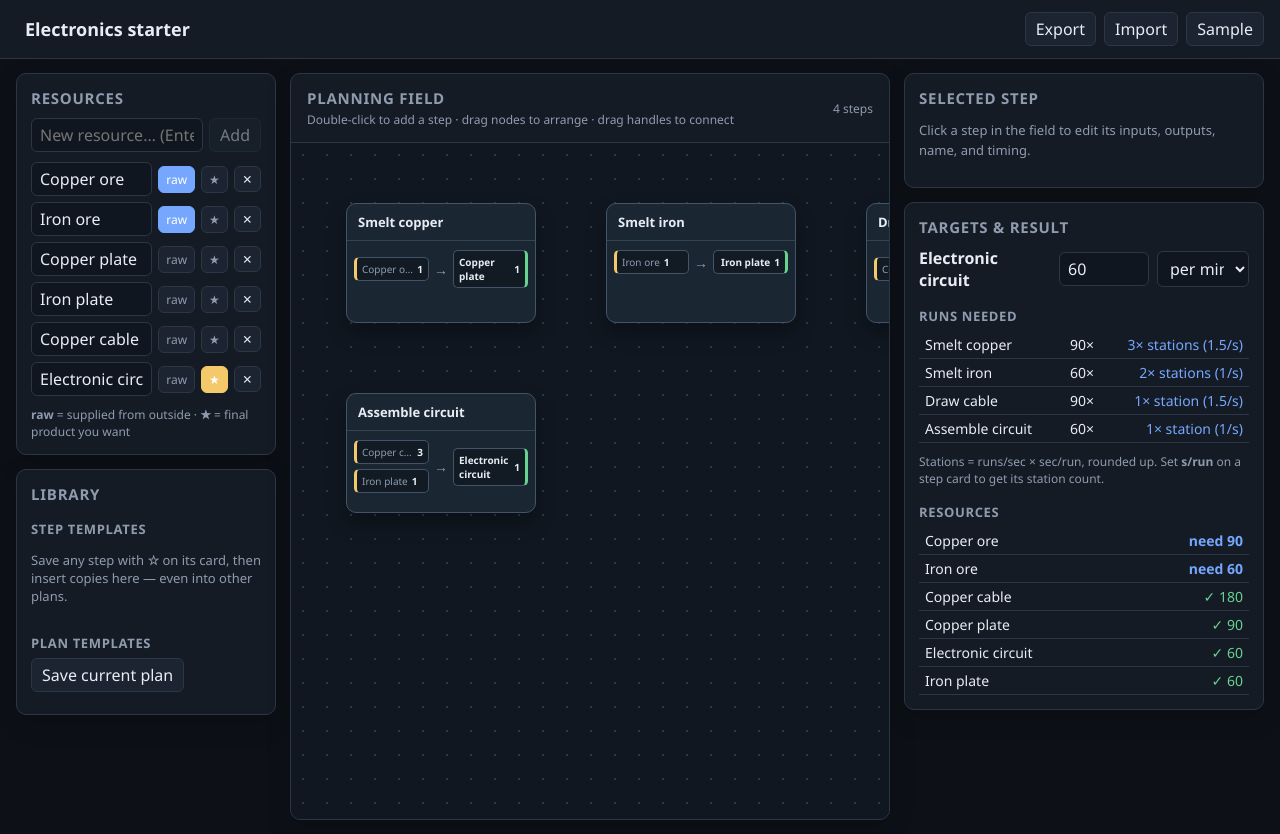
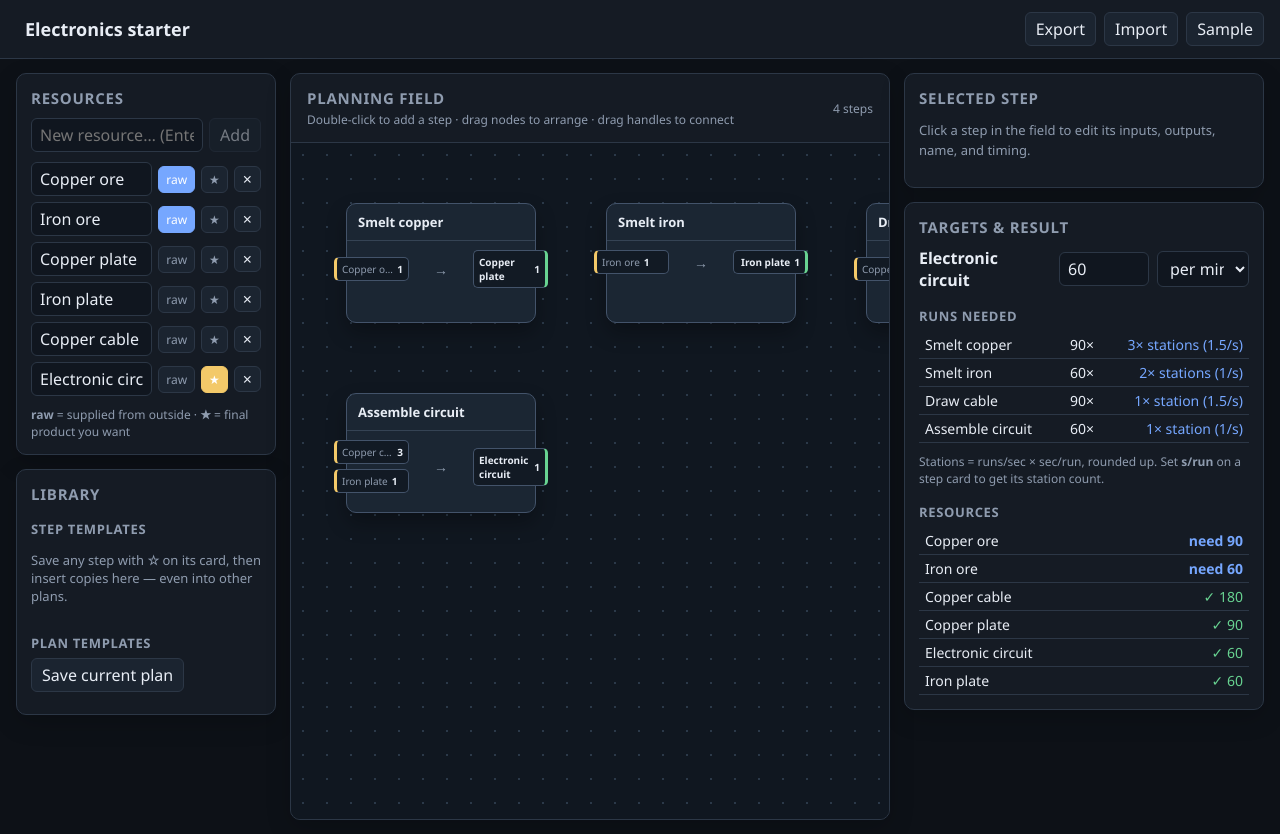
Before and after one commit to Fateblade/supply-chain-planner, a React (Vite) app: page / in a window 1280 px wide. Built offline with nearby package versions, Linux system fonts and the light colour scheme.

Commit message:
Extend field port handles past node borders

```diff
--- a/src/styles.css
+++ b/src/styles.css
@@ -394,9 +394,11 @@ select:focus {
   font-size: 10px;
 }
 .input-handle {
+  transform: translateX(-20px);
   border-left: 3px solid var(--warn);
 }
 .output-handle {
+  transform: translateX(20px);
   justify-content: flex-end;
   border-right: 3px solid var(--ok);
 }
```
